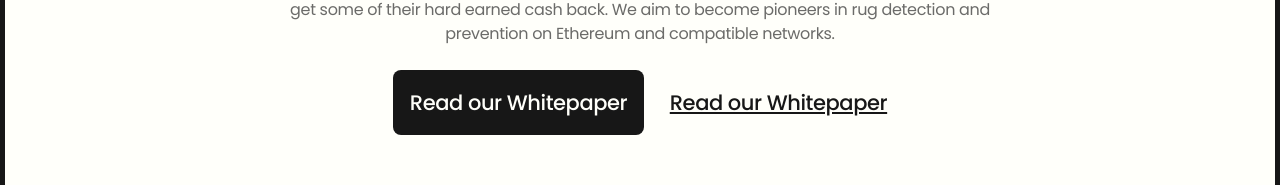
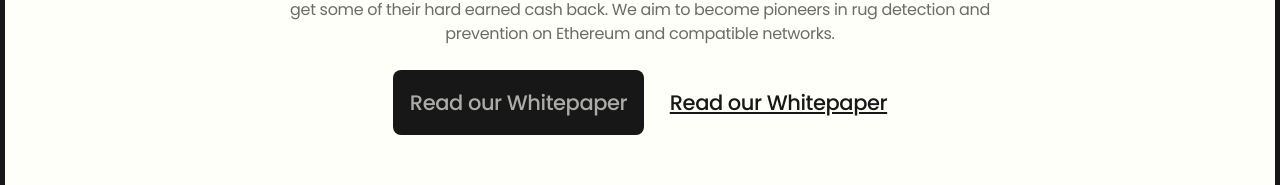
Before and after one commit to Avvyxx/unrugged, a Next.js app: page / in a window 1280 px wide. In both pictures the pointer is over the button 518 px from the left and 426 px from the top of the page. Shown: the part 324-509 px from the top of the page. Built offline with nearby package versions, Linux system fonts and the light colour scheme.

Commit message:
Information hover effect

```diff
--- a/components/Information/index.module.scss
+++ b/components/Information/index.module.scss
@@ -6,6 +6,10 @@
 
   .button {
     @apply bg-dark tracking-[-0.02em] font-medium rounded-lg text-light whitespace-nowrap text-[12px] leading-3x6 py-3x4 px-[19px];
+
+    &:hover {
+      @apply text-lightLowOp;
+    }
   }
 
   .question {
@@ -29,7 +33,11 @@
   }
 
   .link {
-    @apply font-medium text-dark tracking-[-0.02em] underline text-[12px] leading-3x6;
+    @apply font-medium cursor-pointer text-dark tracking-[-0.02em] underline text-[12px] leading-3x6;
+
+    &:hover {
+      @apply text-lowOp;
+    }
   }
 
   .blankForNow {
```
